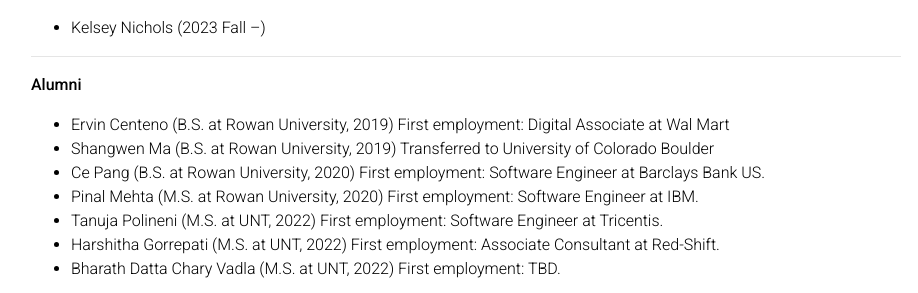
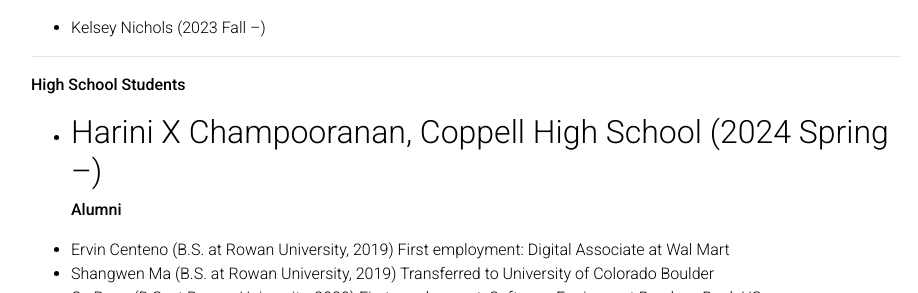
Before and after one commit to chenxiunt/chenxiunt.github.io, a Jekyll site: the page built from _pages/people.md, in a window 1280 px wide and 900 px high, scrolled down 2419 px, cut to the strip 185-478 px from the top of the window. Shown: the whole strip, without its empty margins (174-1092 px from the left). Built offline with Jekyll 4.4.1, drawn with Linux system fonts in a browser that asks for light colours; comment, search, counter and statistics services are not loaded; a style sheet for code colours, icons or effects is not loaded.

Commit message:
Update people.md

```diff
--- a/_pages/people.md
+++ b/_pages/people.md
@@ -162,6 +162,10 @@ I am fortunate to work with several bright students:
 * Kelsey Nichols (2023 Fall --)
 
 -----------------------
+**High School Students**
+
+* Harini X Champooranan, Coppell High School (2024 Spring --)
+-----------------------
 **Alumni**
 
 * Ervin Centeno (B.S. at Rowan University, 2019) First employment: Digital Associate at Wal Mart
```
